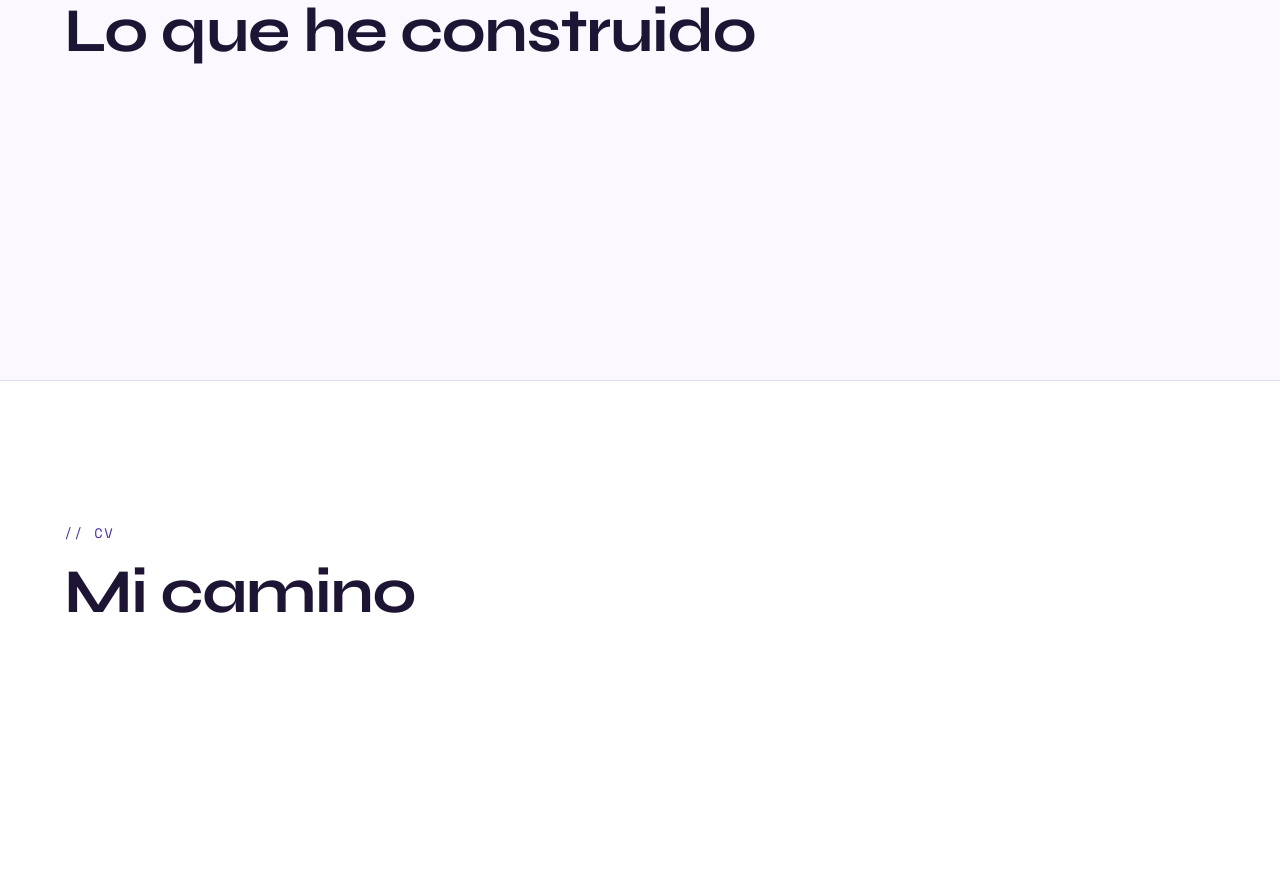
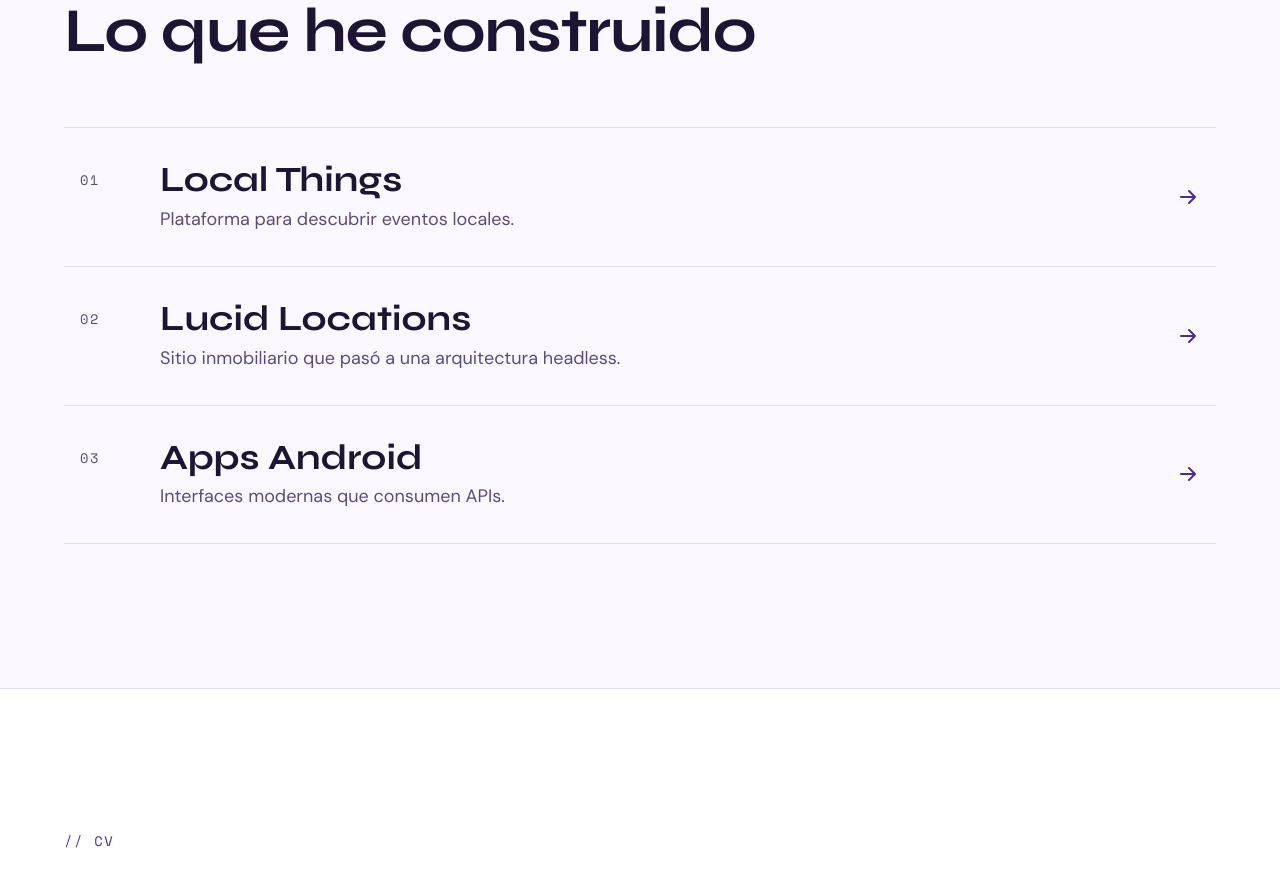
Before and after one commit to galileagonz/portafolio, a Next.js app: page /portafolio/ in a window 1280 px wide. Shown: the part 980-1853 px from the top of the page. Built offline with nearby package versions, Linux system fonts and the light colour scheme.

Commit message:
feat: add expandable projects section

```diff
--- a/src/app/page.tsx
+++ b/src/app/page.tsx
@@ -1,19 +1,21 @@
 import { Hero } from "@/components/sections/hero/Hero";
+import { Projects } from "@/components/sections/projects/Projects";
 import { Section } from "@/components/ui/Section";
 import { sections } from "@/data/content";
 
-// Content sections in nav order, skipping the hero
-const pageSections = sections.filter((s) => s.id !== "inicio");
+// Sections still pending, in nav order
+const placeholders = sections.filter((s) => s.id !== "inicio" && s.id !== "proyectos");
 
 // Soft tone alternates to separate sections without borders
-const tones = ["default", "surface", "default", "soft"] as const;
+const tones = ["surface", "default", "soft"] as const;
 
 // Temporary skeleton: real sections replace these placeholders
 export default function Home() {
   return (
     <>
       <Hero />
-      {pageSections.map((s, i) => (
+      <Projects />
+      {placeholders.map((s, i) => (
         <Section key={s.id} id={s.id} eyebrow={s.label} title={s.title!} tone={tones[i]} className="min-h-[70vh]" />
       ))}
     </>
--- /dev/null
+++ b/src/components/sections/projects/ProjectRow.tsx
@@ -0,0 +1,124 @@
+"use client";
+
+import { useId, useState } from "react";
+import { AnimatePresence, motion, useReducedMotion } from "motion/react";
+import { fadeUp, reducedFade } from "@/components/motion/transitions";
+import { ButtonLink } from "@/components/ui/ButtonLink";
+import { ui, type Project } from "@/data/content";
+
+// Shared columns so the panel lines up under the project name
+const grid = "grid grid-cols-[2.5rem_1fr_auto] gap-x-3 px-2 sm:grid-cols-[3.5rem_1fr_auto] sm:gap-x-6 sm:px-4";
+
+const label = "font-mono text-label uppercase text-accent";
+
+// Smooth height reveal; reduced motion jumps height and only fades
+const expand = { ...fadeUp, duration: 0.35 };
+
+// Accordion row: summary button plus collapsible project details
+export function ProjectRow({ project, index }: { project: Project; index: number }) {
+  const [open, setOpen] = useState(false);
+  const reduce = useReducedMotion();
+  const panelId = `${useId()}-panel`;
+  const { title, summary, role, achievements, stack, links } = project;
+  const hasLinks = Boolean(links.demo || links.repo);
+
+  return (
+    <>
+      <h3>
+        <button
+          type="button"
+          aria-expanded={open}
+          aria-controls={panelId}
+          onClick={() => setOpen((o) => !o)}
+          className={`${grid} group w-full items-center py-6 text-left transition-colors duration-200 hover:bg-lila-soft sm:py-8`}
+        >
+          <span className="self-start pt-2 font-mono text-label text-ink-muted sm:pt-3">
+            {String(index + 1).padStart(2, "0")}
+          </span>
+          <span className="min-w-0">
+            <span className="block font-display text-title font-bold">{title}</span>
+            <span className="mt-1 block font-sans text-body font-normal text-ink-muted">{summary}</span>
+          </span>
+          {/* Arrow nudges right on hover and turns down when open */}
+          <svg
+            aria-hidden="true"
+            focusable="false"
+            viewBox="0 0 24 24"
+            fill="none"
+            stroke="currentColor"
+            strokeWidth="2"
+            strokeLinecap="round"
+            strokeLinejoin="round"
+            className={`size-6 text-accent transition-[translate,rotate] duration-200 group-hover:translate-x-1 ${open ? "rotate-90" : ""}`}
+          >
+            <path d="M5 12h14M13 6l6 6-6 6" />
+          </svg>
+        </button>
+      </h3>
+
+      <div id={panelId}>
+        <AnimatePresence initial={false}>
+          {open && (
+            <motion.div
+              key="details"
+              initial={{ height: 0, opacity: 0 }}
+              animate={{ height: "auto", opacity: 1 }}
+              exit={{ height: 0, opacity: 0 }}
+              transition={reduce ? reducedFade : expand}
+              className="overflow-hidden"
+            >
+              <div className={`${grid} pb-10`}>
+                <div className="col-start-2 col-end-4 space-y-8 sm:col-end-3">
+                  <div>
+                    <h4 className={label}>{ui.projectRole}</h4>
+                    <p className="mt-2">{role}</p>
+                  </div>
+
+                  <div>
+                    <h4 className={label}>{ui.projectAchievements}</h4>
+                    <ul className="mt-2 list-disc space-y-1 pl-5 marker:text-accent">
+                      {achievements.map((item) => (
+                        <li key={item}>{item}</li>
+                      ))}
+                    </ul>
+                  </div>
+
+                  <div>
+                    <h4 className={label}>{ui.projectStack}</h4>
+                    <ul className="mt-3 flex flex-wrap gap-2">
+                      {stack.map((tech) => (
+                        <li key={tech} className="rounded-full border border-line bg-surface px-3 py-1 font-mono text-label">
+                          {tech}
+                        </li>
+                      ))}
+                    </ul>
+                  </div>
+
+                  {hasLinks && (
+                    <div>
+                      <h4 className={label}>{ui.projectLinks}</h4>
+                      <div className="mt-3 flex flex-wrap gap-3">
+                        {links.demo && (
+                          <ButtonLink href={links.demo} size="sm" external>
+                            {ui.projectDemo}
+                            <span className="sr-only">: {title}</span>
+                          </ButtonLink>
+                        )}
+                        {links.repo && (
+                          <ButtonLink href={links.repo} size="sm" variant="secondary" external>
+                            {ui.projectRepo}
+                            <span className="sr-only">: {title}</span>
+                          </ButtonLink>
+                        )}
+                      </div>
+                    </div>
+                  )}
+                </div>
+              </div>
+            </motion.div>
+          )}
+        </AnimatePresence>
+      </div>
+    </>
+  );
+}
--- /dev/null
+++ b/src/components/sections/projects/Projects.tsx
@@ -0,0 +1,23 @@
+import { ScrollReveal } from "@/components/motion/ScrollReveal";
+import { Section } from "@/components/ui/Section";
+import { projects, sections } from "@/data/content";
+import { ProjectRow } from "./ProjectRow";
+
+const meta = sections.find((s) => s.id === "proyectos")!;
+
+// Numbered, expandable list of every project in content.ts
+export function Projects() {
+  return (
+    <Section id={meta.id} eyebrow={meta.label} title={meta.title!}>
+      <ul className="border-t border-line">
+        {projects.map((project, i) => (
+          <li key={project.title} className="border-b border-line">
+            <ScrollReveal delay={i * 0.08} amount={0.2}>
+              <ProjectRow project={project} index={i} />
+            </ScrollReveal>
+          </li>
+        ))}
+      </ul>
+    </Section>
+  );
+}
--- a/src/data/content.ts
+++ b/src/data/content.ts
@@ -147,6 +147,12 @@ export const ui = {
   themeToDark: "Activar tema oscuro",
   themeToLight: "Activar tema claro",
   newTab: "(se abre en una pestaña nueva)",
+  projectRole: "Mi rol",
+  projectAchievements: "Logros",
+  projectStack: "Tecnologías",
+  projectLinks: "Enlaces",
+  projectDemo: "Ver demo",
+  projectRepo: "Ver código",
 };
 
 export const hero: Hero = {
```
